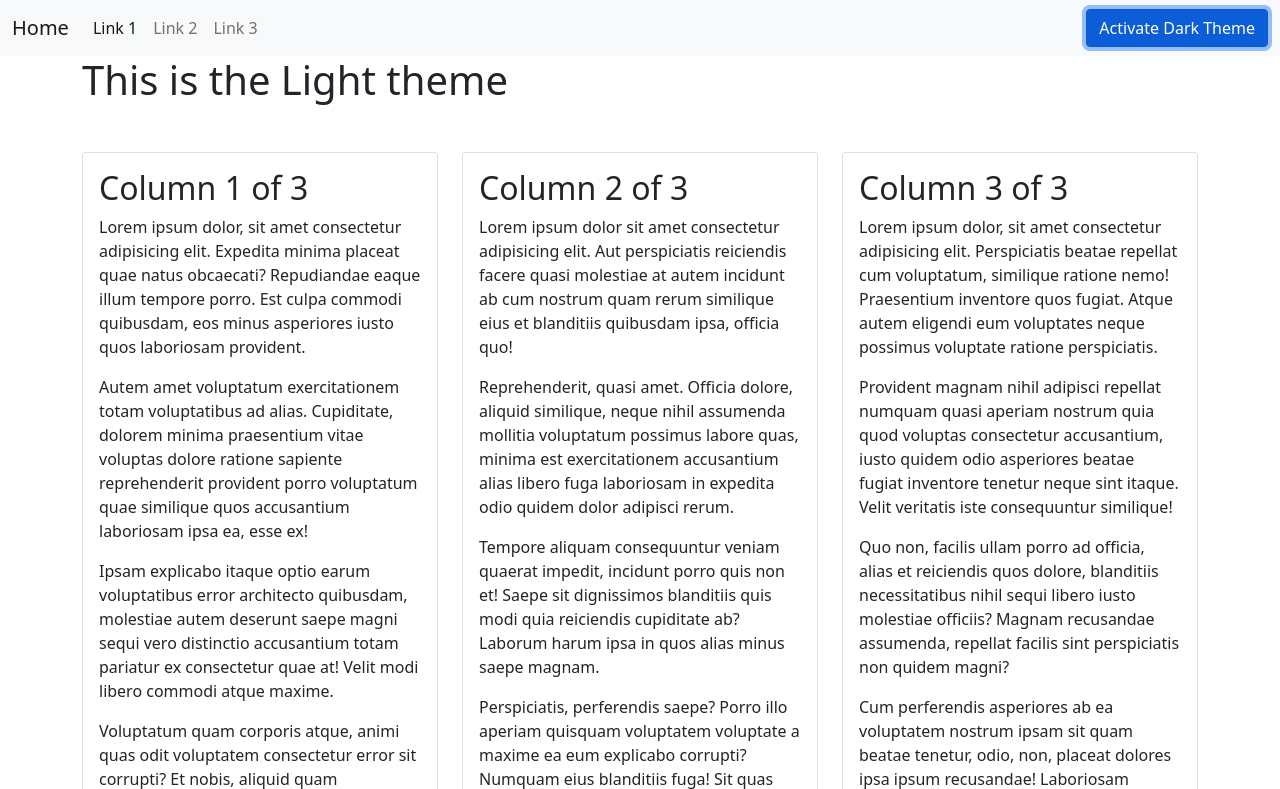
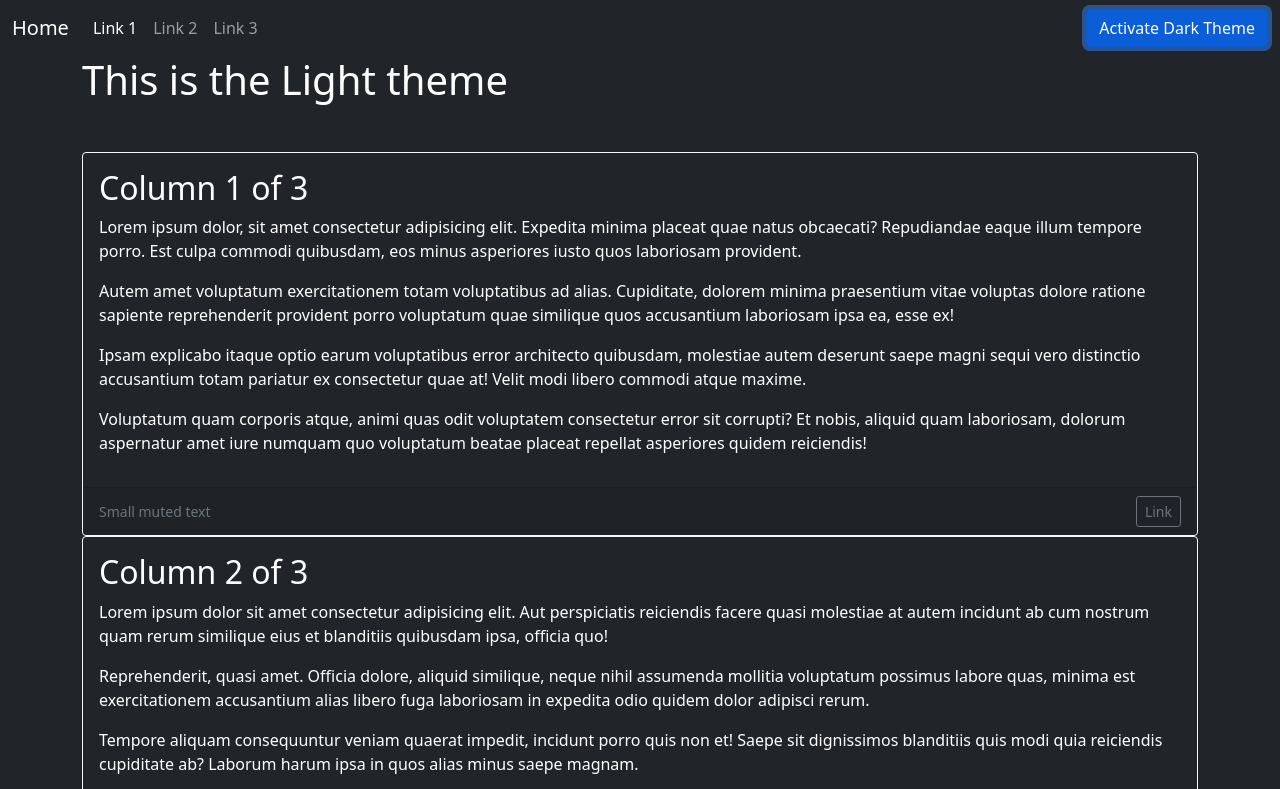
Before and after one commit to cristimihaescu/Javascript-dark-theme-exercise, a plain HTML site: page index.html in a window 1280 px wide. Both pictures are taken after a click on the button "Activate Dark Theme". Shown: the top 789 px of the page. Drawn offline with nearby package versions, Linux system fonts and the light colour scheme.

Commit message:
mostly done

```diff
--- a/index.html
+++ b/index.html
@@ -48,7 +48,7 @@
             </div>
         </nav>
         <div class="container mb-5">
-            <h1>This is the Light theme</h1>
+            <h1 id="class1">This is the Light theme</h1>
         </div>
         <div class="container mb-5">
             <div class="row">
--- a/script.js
+++ b/script.js
@@ -1,3 +1,38 @@
 function switchTheme() {
-  // TODO: implement toggling the light/dark theme
+  document.getElementsByTagName("h1")[0].classList.toggle("text-white");
+  document.body.classList.toggle("bg-dark");
+  document.getElementsByTagName("nav")[0].classList.toggle("navbar-dark");
+  document.getElementsByTagName("nav")[0].classList.toggle("bg-dark");
+  document.getElementsByClassName("card")[0].classList.toggle("text-white");
+  document.getElementsByClassName("card")[0].classList.toggle("bg-dark");
+  document.getElementsByClassName("card")[0].classList.toggle("border-light");
+  document.getElementsByClassName("card")[1].classList.toggle("text-white");
+  document.getElementsByClassName("card")[1].classList.toggle("bg-dark");
+  document.getElementsByClassName("card")[1].classList.toggle("border-light");
+  document.getElementsByClassName("card")[2].classList.toggle("text-white");
+  document.getElementsByClassName("card")[2].classList.toggle("bg-dark");
+  document.getElementsByClassName("card")[2].classList.toggle("border-light");
+  document.getElementsByClassName("column")[0].classList.toggle("col-12");
+  document.getElementsByClassName("column")[1].classList.toggle("col-12");
+  document.getElementsByClassName("column")[2].classList.toggle("col-12");
+  document.getElementsByClassName("table")[0].classList.toggle("table-dark");
+  document.getElementsByTagName("nav")[1].classList.toggle("navbar-dark");
+  document.getElementById("class1").toggle.textContent="This is the dark theme";
+  document.getElementsByTagName("nav")[1].children[0].classList.toggle("justify-content-end");
+  document.getElementById("btnSwitch").classList.toggle("btn-light");
+  var button = document.getElementById("btnSwitch");
+  button.onclick = function () {
+    document.body.classList.toggle("btnSwitch");
+    if (button.body.classList.contains("Activate Dark Theme")) {
+      button.innerText = "Activate Light Theme";
+    } else {
+      button.innerText = "Activate Dark Theme";
+    }
+  }
 }
+//   if (button.innerText == "Activate Dark Theme") {
+//     button.innerText = "Activate Light Theme";
+//   } else {
+//     button.innerText = "Activate Dark Theme";
+//   }
+// }
```
